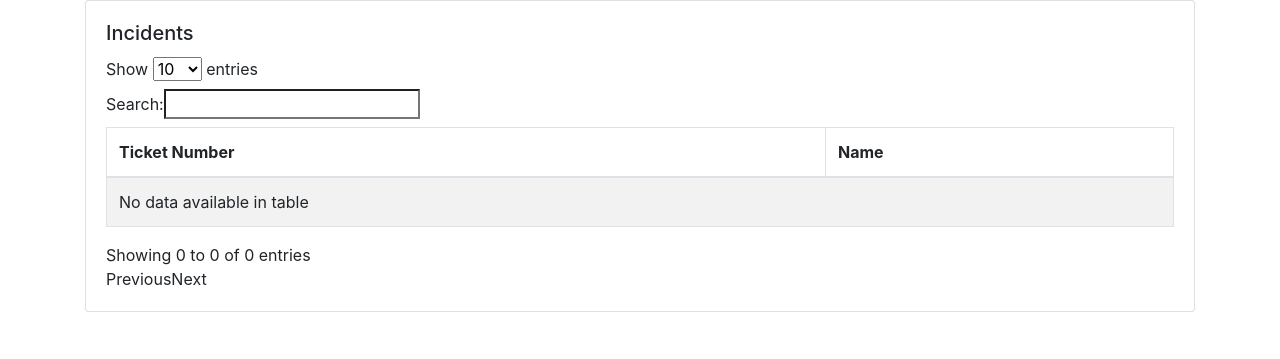
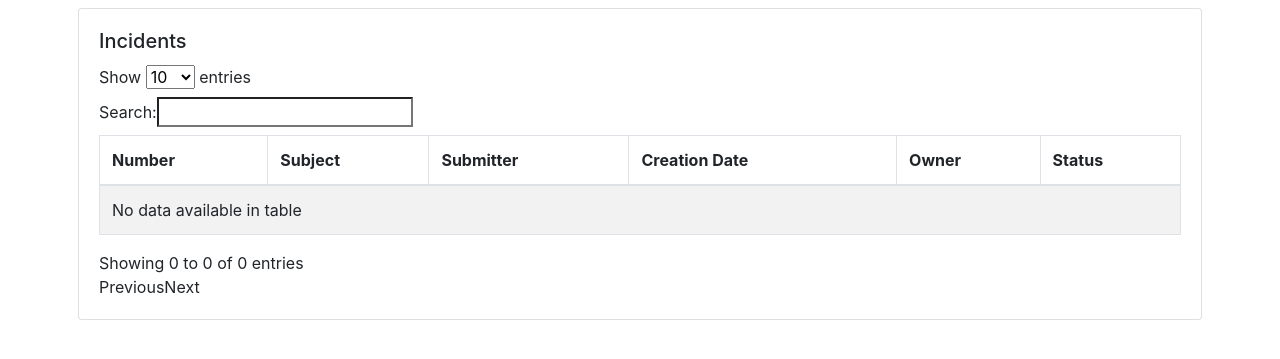
Before and after one commit to enthalpychange/take-a-number, a Django app: page /incidents/ in a window 1280 px wide. Shown: the part 56-415 px from the top of the page. Run offline with Django 3.2, Linux system fonts and the light colour scheme; the visitor is signed in with stand-in values (Sample User, id 1); data that the repository does not hold is empty; some libraries are stand-ins or nearby versions.

Commit message:
update incident list and detail

```diff
--- a/tan/templates/tracker/incident_list.html
+++ b/tan/templates/tracker/incident_list.html
@@ -1,22 +1,30 @@
 {% extends 'datatables.html' %}
 
 {% block content %}
-<div class="container">
+<div class="container p-2">
   <div class="card">
     <div class="card-body">
       <h5 class="card-title">Incidents</h5>
       <table id="incidents_table" class="table table-striped table-bordered" style="width:100%">
         <thead>
             <tr>
-                <th>Ticket Number</th>
-                <th>Name</th>
+                <th>Number</th>
+                <th>Subject</th>
+                <th>Submitter</th>
+                <th>Creation Date</th>
+                <th>Owner</th>
+                <th>Status</th>
             </tr>
         </thead>
         <tbody>
           {% for incident in incidents %}
             <tr>
-                <td><a href="{% url 'tracker:incident-detail' incident.id %}">{{ incident.id }}</a></td>
+                <td><a href="{% url 'tracker:incident-detail' incident.id %}" target="_blank">{{ incident.id }}</a></td>
                 <td>{{ incident.name }}</td>
+                <td>{{ incident.creator }}</td>
+                <td>{{ incident.created | date:"Y-m-d H:i:s" }}</td>
+                <td>{{ incident.owner }}</td>
+                <td>{{ incident.get_status_display }}</td>
             </tr>
             {% endfor %}
         </tbody>
```
Also changed, not shown: tan/templates/tracker/incident_detail.html (+11 -1 lines).
